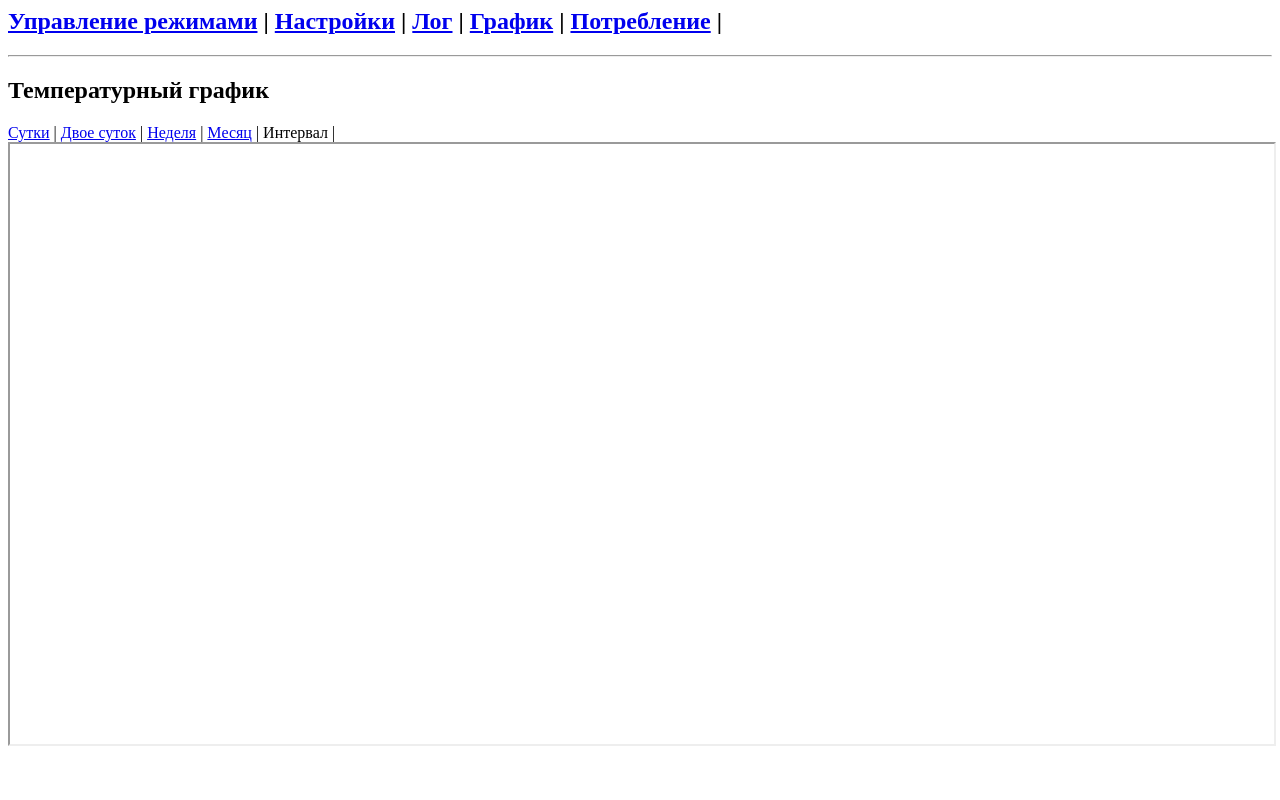
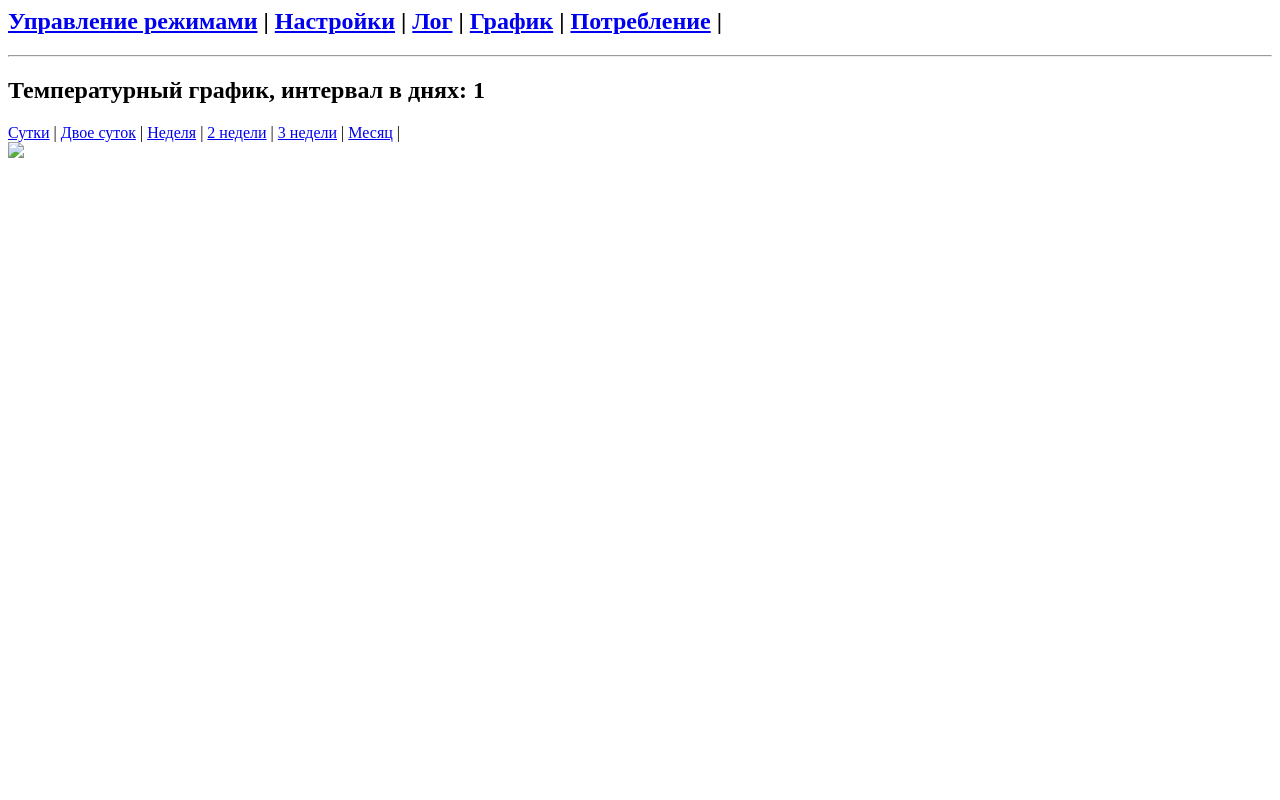
Before and after one commit to Shden/Shden, a PHP site: the page made by shweb/graph.php in a window 1280 px wide. Run offline with PHP 8.4, Linux system fonts and the light colour scheme.

Commit message:
minor changes

```diff
--- a/shweb/graph.php
+++ b/shweb/graph.php
@@ -4,13 +4,17 @@
   <title>Температурный график</title>
 </head>
 <body>
-<?include 'menu.php';?>
-<h2>Температурный график</h2>
-<a href="graphview.php?start=<?=time()-60*60*24;?>&finish=<?=time()?>" target="gr">Сутки</a> |
-<a href="graphview.php?start=<?=time()-60*60*24*2;?>&finish=<?=time()?>" target="gr">Двое суток</a> |
-<a href="graphview.php?start=<?=time()-60*60*24*7;?>&finish=<?=time()?>" target="gr">Неделя</a> |
-<a href="graphview.php?start=<?=time()-60*60*24*30;?>&finish=<?=time()?>" target="gr">Месяц</a> |
-Интервал |
-<iframe name="gr" width="100%" height="600">
-<iframe>
+<?include 'menu.php';
+
+if ($_REQUEST[days] == "") $days = 1; else $days = $_REQUEST[days];
+?>
+<h2>Температурный график, интервал в днях: <?=$days?></h2>
+<a href="?days=1">Сутки</a> |
+<a href="?days=2">Двое суток</a> |
+<a href="?days=7">Неделя</a> |
+<a href="?days=14">2 недели</a> |
+<a href="?days=21">3 недели</a> |
+<a href="?days=31">Месяц</a> |
+<br/>
+<img src="graphview.php?start=<?=time()-60*60*24*$days;?>&finish=<?=time()?>"/>
 </body>
```
Also changed, not shown: 1 other file.
